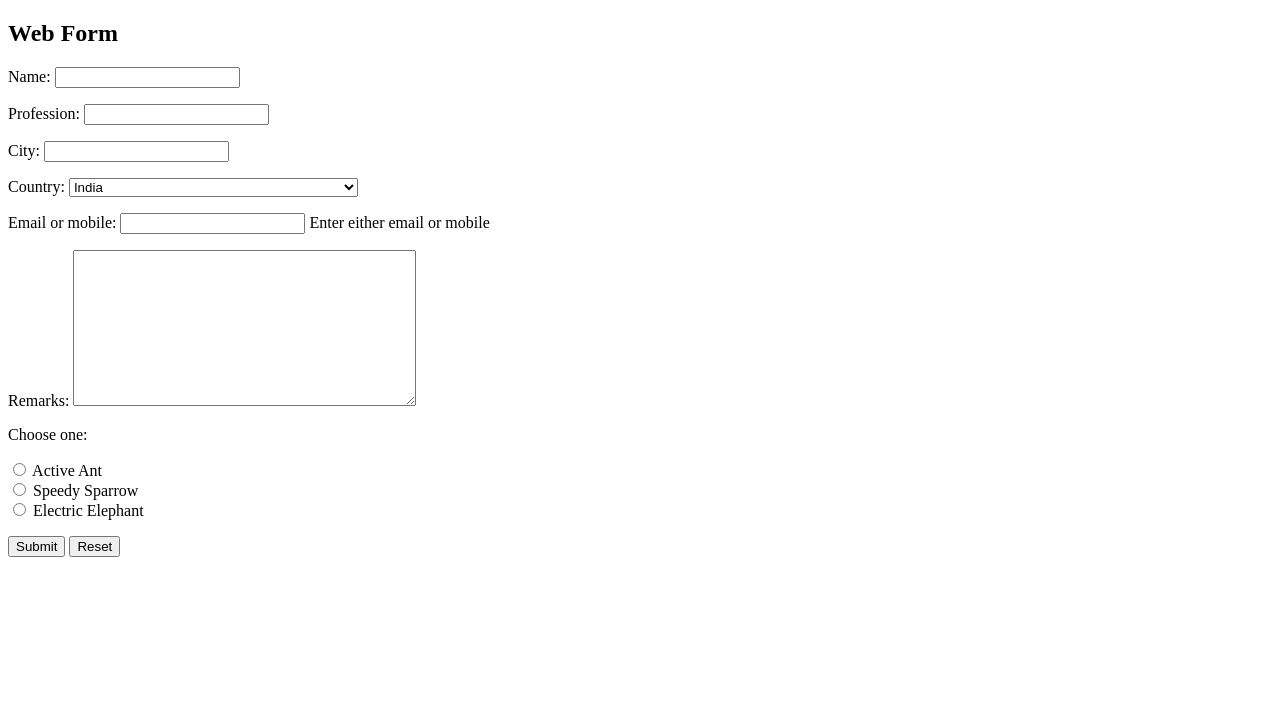
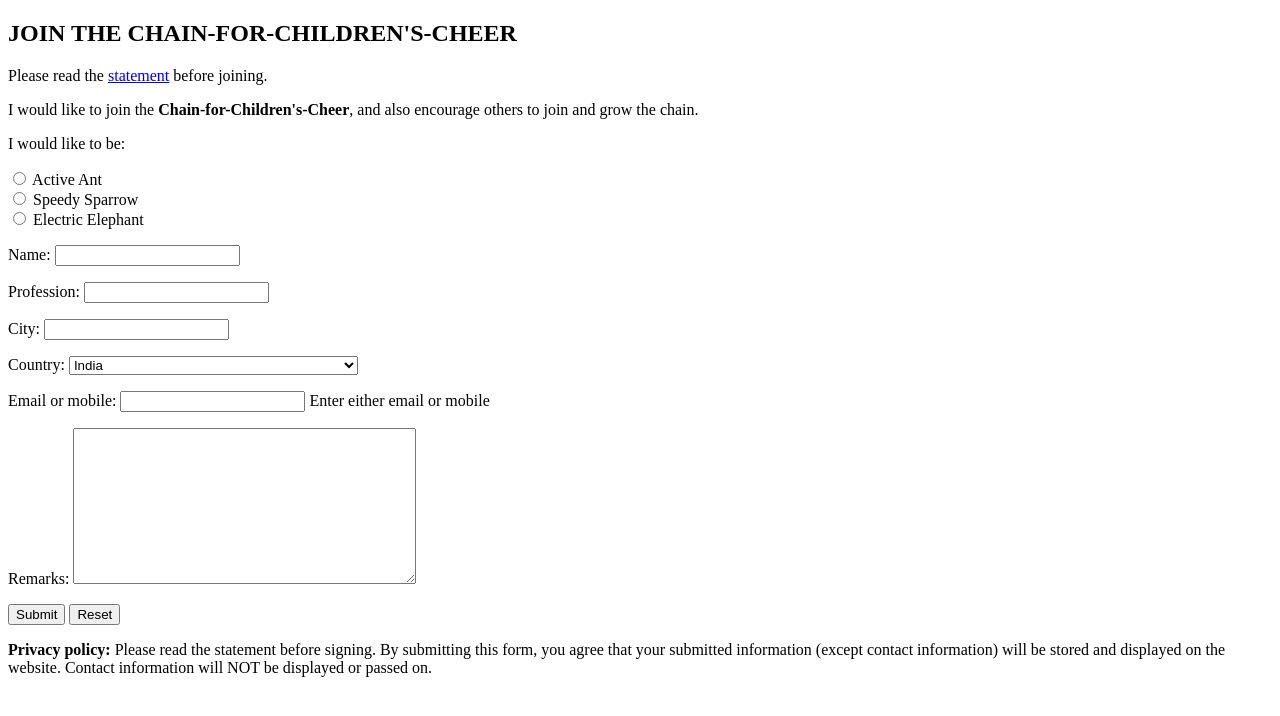
Before and after one commit to imadchougle/CHAIN-FOR-CHILDREN-S-CHEER-WEB-FORM, a Django app: page /webform/ in a window 1280 px wide. Shown: the top 716 px of the page. Run offline with Django 4.2, Linux system fonts and the light colour scheme.

Commit message:
aedited the webforms, by adding other essentials

```diff
--- a/webformapp/forms.py
+++ b/webformapp/forms.py
@@ -1,17 +1,14 @@
-# webformapp/forms.py
 from django import forms
-from django_countries.fields import CountryField
 from .models import FormData
 
+
 class WebForm(forms.ModelForm):
-    # Radio button choices
     RADIO_CHOICES = [
         ('Active Ant', 'Active Ant'),
         ('Speedy Sparrow', 'Speedy Sparrow'),
         ('Electric Elephant', 'Electric Elephant'),
     ]
 
-    # Add the new field for radio buttons
     radio_buttons = forms.ChoiceField(
         choices=RADIO_CHOICES,
         widget=forms.RadioSelect,
@@ -20,8 +17,8 @@ class WebForm(forms.ModelForm):
 
     class Meta:
         model = FormData
-        fields = ['name', 'profession', 'city', 'country', 'email_or_mobile', 'remarks', 'radio_buttons']
+        fields = ['radio_buttons', 'name', 'profession', 'city', 'country', 'email_or_mobile', 'remarks']
 
     def __init__(self, *args, **kwargs):
         super().__init__(*args, **kwargs)
-        self.fields['radio_buttons'].label = 'Choose one'
+        self.fields['radio_buttons'].label = 'I would like to be:'
--- a/webformapp/templates/webformapp/webform.html
+++ b/webformapp/templates/webformapp/webform.html
@@ -1,17 +1,20 @@
 <!DOCTYPE html>
 <html>
 <head>
-    <title>Web Form</title>
+    <title>Join the Chain-For-Children's-Cheers</title>
 </head>
 <body>
-    <h2>Web Form</h2>
+    <h2>JOIN THE CHAIN-FOR-CHILDREN'S-CHEER</h2>
+    <p>Please read the <a href = "https://happy22kids.uho.org.in/index.html#stmt" >statement</a> before joining.</p>
+    <p>I would like to join the <b>Chain-for-Children's-Cheer</b>, and also encourage others to join and grow the chain.</p>
     <form method="post">
         {% csrf_token %}
         {{ form.as_p }}
 
-
         <button type="submit">Submit</button>
         <button type="reset">Reset</button>
     </form>
+
+<p> <b>Privacy policy:</b> Please read the statement before signing. By submitting this form, you agree that your submitted information (except contact information) will be stored and displayed on the website. Contact information will NOT be displayed or passed on.</p>
 </body>
 </html>
```
